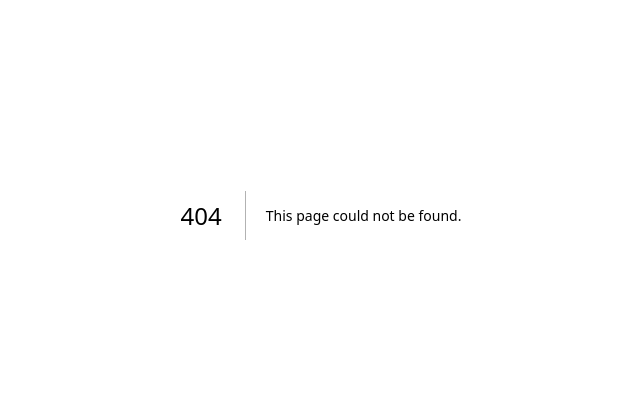
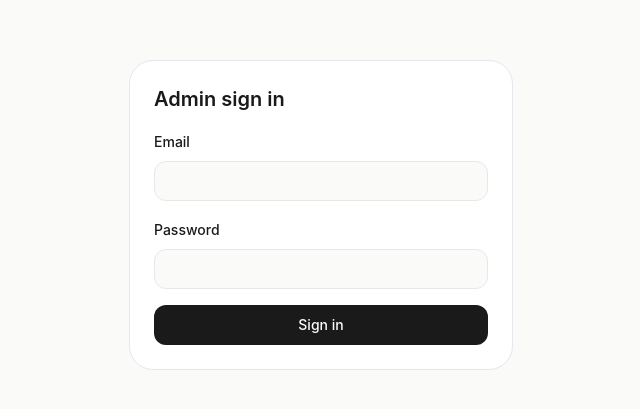
Before and after one commit to slotr/fitclub-os, a Next.js app in the folder apps/web/: page /login in a window 1280 px wide. Before the commit this address had no page. Shown: the part 185-594 px from the top of the page, without its empty margins (319-959 px from the left). Built offline with nearby package versions, Linux system fonts and the light colour scheme.

Commit message:
feat(web): add admin login page and signIn server action

```diff
--- /dev/null
+++ b/apps/web/src/app/login/actions.ts
@@ -0,0 +1,24 @@
+"use server";
+
+import { redirect } from "next/navigation";
+import { z } from "zod";
+import { createSupabaseServerClient } from "@/lib/supabase/server";
+
+export const signInSchema = z.object({
+  email: z.string().email(),
+  password: z.string().min(8),
+});
+
+export async function signInAction(formData: FormData) {
+  const parsed = signInSchema.safeParse({
+    email: formData.get("email"),
+    password: formData.get("password"),
+  });
+  if (!parsed.success) {
+    return { error: "Invalid credentials format" };
+  }
+  const supabase = await createSupabaseServerClient();
+  const { error } = await supabase.auth.signInWithPassword(parsed.data);
+  if (error) return { error: error.message };
+  redirect("/admin");
+}
--- /dev/null
+++ b/apps/web/src/app/login/page.tsx
@@ -0,0 +1,33 @@
+import { Button } from "@/components/ui/button";
+import { Input } from "@/components/ui/input";
+import { Label } from "@/components/ui/label";
+import { signInAction } from "./actions";
+
+async function submit(formData: FormData) {
+  "use server";
+  await signInAction(formData);
+}
+
+export default function LoginPage() {
+  return (
+    <main className="min-h-dvh grid place-items-center p-6">
+      <form
+        action={submit}
+        className="w-full max-w-sm space-y-4 rounded-xl border bg-white p-6"
+      >
+        <h1 className="text-xl font-semibold">Admin sign in</h1>
+        <div className="space-y-2">
+          <Label htmlFor="email">Email</Label>
+          <Input id="email" name="email" type="email" required />
+        </div>
+        <div className="space-y-2">
+          <Label htmlFor="password">Password</Label>
+          <Input id="password" name="password" type="password" required />
+        </div>
+        <Button type="submit" className="w-full">
+          Sign in
+        </Button>
+      </form>
+    </main>
+  );
+}
```
Also changed, not shown: apps/web/vitest.config.ts (added, +14 -0 lines), 1 other file (tests, documents, lock files or other folders).
